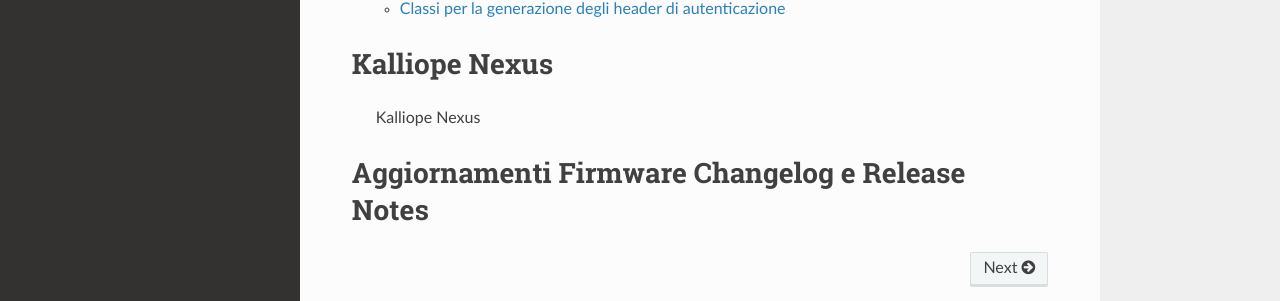
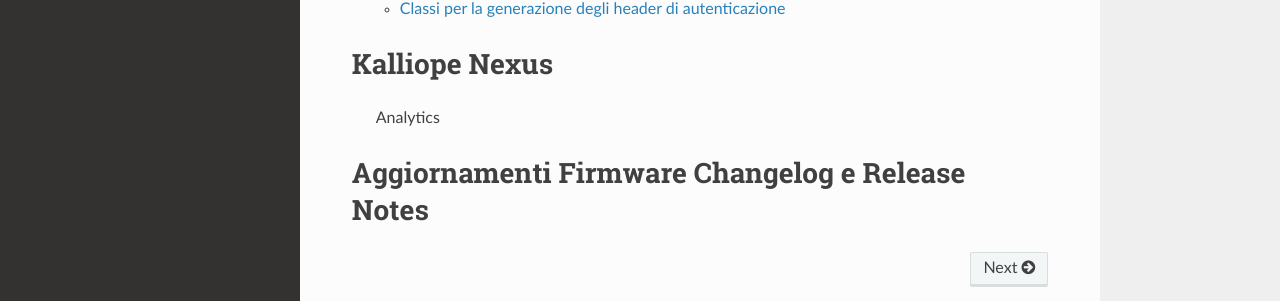
Before and after one commit to mirianatroccoli/KalliopeDoc-it, a Sphinx documentation site: the page built from docs/source/index.rst, in a window 1280 px wide and 900 px high, scrolled down 11423 px. Shown: the part 483-784 px from the top of the window. Built offline with Sphinx 7.4.7 and the Read the Docs theme 2.0.0, drawn with Linux system fonts in a browser that asks for light colours; pages that are not in the unit, such as notebooks, are missing from menus.

Commit message:
Update index.rst

```diff
--- a/docs/source/index.rst
+++ b/docs/source/index.rst
@@ -69,7 +69,7 @@
 Kalliope Nexus
 ==========
 
-  Kalliope Nexus
+  Analytics
 
 
 Aggiornamenti Firmware Changelog e Release Notes
```
